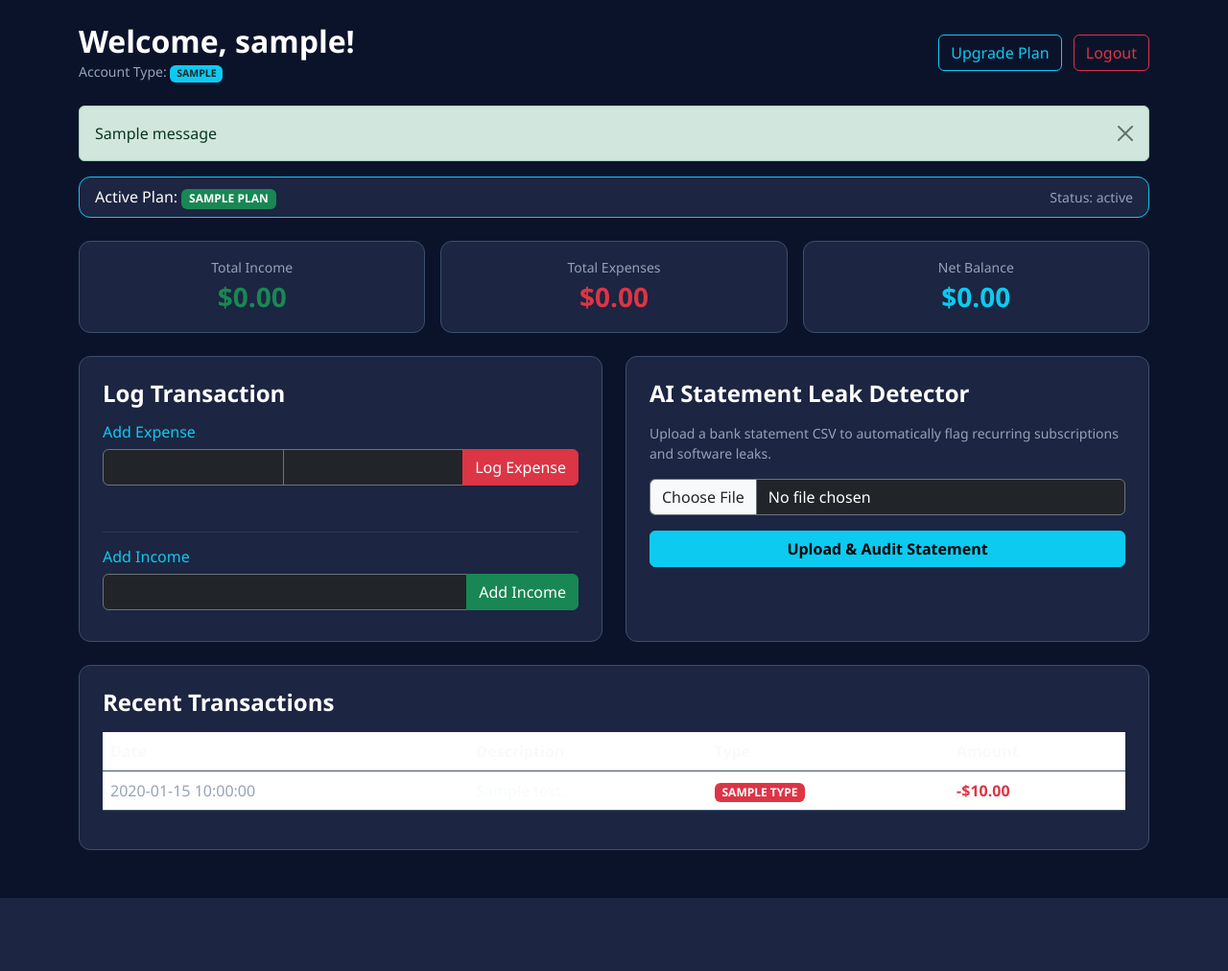
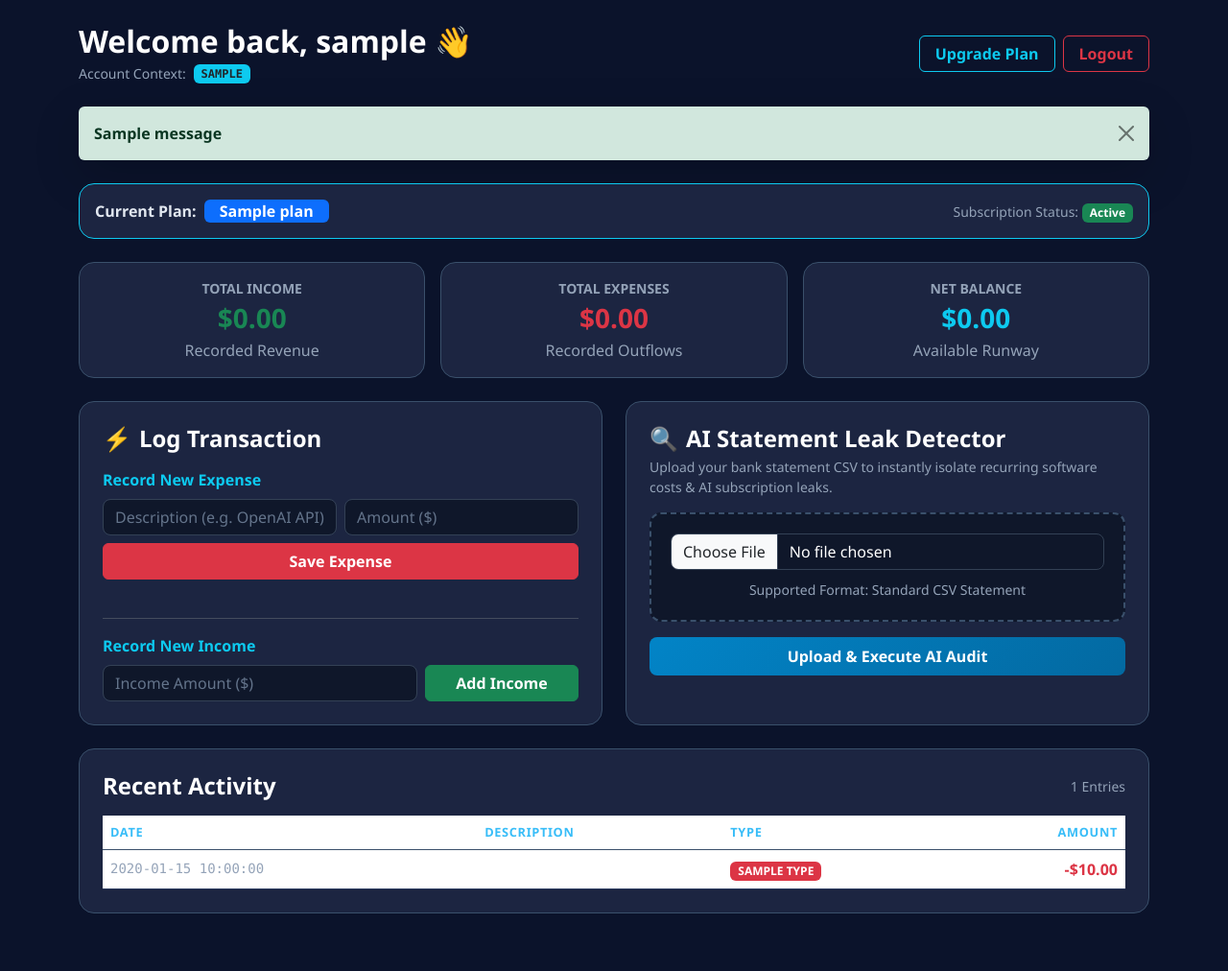
Before and after one commit to arielmuyanja-cloud/budget-buddy132, a Flask app: template templates/index.html in a window 1280 px wide. Shown: the whole page at 96% size. Before the commit the page ends 936 px from the top, so only its background shows below. Run offline with Flask 3, Linux system fonts and the light colour scheme; the template is opened without the code that fills it: most values are stand-ins (such as "Sample title", 1, 10 or a date in 2020); one stand-in notice (Sample message) is shown; some libraries are stand-ins or nearby versions.

Commit message:
Update index.html

```diff
--- a/templates/index.html
+++ b/templates/index.html
@@ -9,25 +9,78 @@
         body {
             background-color: #0b132b;
             color: #ffffff;
-            font-family: 'Segoe UI', Tahoma, Geneva, Verdana, sans-serif;
+            font-family: 'Segoe UI', system-ui, -apple-system, sans-serif;
             min-height: 100vh;
-            padding-bottom: 50px;
+            padding-bottom: 60px;
         }
-        .text-muted-custom {
+        .text-subtle {
             color: #94a3b8 !important;
+        }
+        .text-light-silver {
+            color: #e2e8f0 !important;
         }
         .card-custom {
             background-color: #1c2541;
             border: 1px solid #3a506b;
-            border-radius: 12px;
+            border-radius: 16px;
+            transition: transform 0.2s ease, border-color 0.2s ease, box-shadow 0.2s ease;
+        }
+        .card-custom:hover {
+            transform: translateY(-2px);
+            border-color: #38bdf8;
+            box-shadow: 0 8px 24px rgba(0, 0, 0, 0.25);
         }
         .table-custom {
             color: #ffffff;
-            background-color: #1c2541;
+            background-color: transparent;
         }
-        .table-custom th, .table-custom td {
+        .table-custom th {
             border-color: #3a506b;
+            color: #38bdf8;
+            font-weight: 600;
+            text-transform: uppercase;
+            font-size: 0.8rem;
+            letter-spacing: 0.05em;
+        }
+        .table-custom td {
+            border-color: #2a3a5e;
             color: #f8fafc;
+        }
+        .form-control-dark {
+            background-color: #0f172a;
+            border: 1px solid #334155;
+            color: #ffffff;
+            border-radius: 8px;
+        }
+        .form-control-dark:focus {
+            background-color: #0f172a;
+            border-color: #38bdf8;
+            color: #ffffff;
+            box-shadow: 0 0 0 0.25rem rgba(56, 189, 248, 0.25);
+        }
+        .form-control-dark::placeholder {
+            color: #64748b;
+        }
+        .btn-glow-primary {
+            background: linear-gradient(135deg, #0284c7, #0369a1);
+            color: white;
+            border: none;
+            font-weight: 600;
+            border-radius: 8px;
+        }
+        .btn-glow-primary:hover {
+            background: linear-gradient(135deg, #0369a1, #075985);
+            color: white;
+        }
+        .upload-zone {
+            border: 2px dashed #3a506b;
+            border-radius: 12px;
+            padding: 20px;
+            background-color: #0f172a;
+            transition: border-color 0.2s ease;
+        }
+        .upload-zone:hover {
+            border-color: #38bdf8;
         }
     </style>
 </head>
@@ -35,24 +88,29 @@
 
 <div class="container mt-4">
 
-    <!-- Header / Navbar -->
-    <div class="d-flex justify-content-between align-items-center mb-4">
+    <!-- Top Header -->
+    <div class="d-flex flex-column flex-md-row justify-content-between align-items-md-center mb-4 gap-3">
         <div>
-            <h2 class="fw-bold text-white mb-0">Welcome, {{ username }}!</h2>
-            <small class="text-muted-custom">Account Type: <span class="badge bg-info text-dark">{{ account_type.upper() }}</span></small>
+            <h2 class="fw-bold text-white mb-1">Welcome back, {{ username }} 👋</h2>
+            <div class="d-flex align-items-center gap-2">
+                <span class="text-subtle small">Account Context:</span>
+                <span class="badge bg-info text-dark font-monospace fw-bold">{{ account_type.upper() }}</span>
+            </div>
         </div>
-        <div>
-            <a href="/pricing" class="btn btn-outline-info me-2">Upgrade Plan</a>
-            <a href="/logout" class="btn btn-outline-danger">Logout</a>
+        <div class="d-flex gap-2">
+            <a href="/pricing" class="btn btn-outline-info fw-semibold px-3">Upgrade Plan</a>
+            <a href="/logout" class="btn btn-outline-danger fw-semibold px-3">Logout</a>
         </div>
     </div>
 
-    <!-- Flash Messages -->
+    <!-- Alert Flash Messages -->
     {% with messages = get_flashed_messages(with_categories=true) %}
       {% if messages %}
         {% for category, message in messages %}
-          <div class="alert alert-{{ 'danger' if category == 'error' else category }} alert-dismissible fade show" role="alert">
-            {{ message }}
+          <div class="alert alert-{{ 'danger' if category == 'error' else category }} alert-dismissible fade show border-0 shadow-lg mb-4" role="alert">
+            <div class="d-flex align-items-center">
+                <strong>{{ message }}</strong>
+            </div>
             <button type="button" class="btn-close" data-bs-dismiss="alert" aria-label="Close"></button>
           </div>
         {% endfor %}
@@ -62,120 +120,151 @@
     <!-- Subscription Status Banner -->
     {% if subscription %}
     <div class="card card-custom mb-4 border-info">
-        <div class="card-body d-flex justify-content-between align-items-center py-2">
-            <div>
-                <span class="text-white font-weight-bold">Active Plan: </span>
-                <span class="badge bg-success">{{ subscription['plan'].upper() }}</span>
+        <div class="card-body d-flex flex-column flex-md-row justify-content-between align-items-md-center py-3 gap-2">
+            <div class="d-flex align-items-center gap-2">
+                <span class="text-light-silver fw-semibold">Current Plan:</span>
+                <span class="badge bg-primary text-white fs-6 px-3 py-1">{{ subscription['plan'] }}</span>
             </div>
             <div>
-                <small class="text-muted-custom">Status: {{ subscription['status'] }}</small>
+                <span class="text-subtle small">Subscription Status: </span>
+                <span class="badge {{ 'bg-success' if subscription['status'] == 'active' else 'bg-warning text-dark' }} px-2 py-1">
+                    {{ subscription['status'].replace('_', ' ').title() }}
+                </span>
             </div>
         </div>
     </div>
     {% endif %}
 
-    <!-- Metrics Overview Cards -->
+    <!-- Summary Metrics Cards -->
     <div class="row g-3 mb-4">
-        <div class="col-md-4">
+        <div class="col-12 col-md-4">
             <div class="card card-custom p-3 text-center">
-                <span class="text-muted-custom small">Total Income</span>
+                <span class="text-subtle text-uppercase small fw-bold">Total Income</span>
                 <h3 class="text-success fw-bold my-1">${{ "%.2f"|format(total_income) }}</h3>
+                <span class="text-subtle fs-7">Recorded Revenue</span>
             </div>
         </div>
-        <div class="col-md-4">
+        <div class="col-12 col-md-4">
             <div class="card card-custom p-3 text-center">
-                <span class="text-muted-custom small">Total Expenses</span>
+                <span class="text-subtle text-uppercase small fw-bold">Total Expenses</span>
                 <h3 class="text-danger fw-bold my-1">${{ "%.2f"|format(total_expense) }}</h3>
+                <span class="text-subtle fs-7">Recorded Outflows</span>
             </div>
         </div>
-        <div class="col-md-4">
+        <div class="col-12 col-md-4">
             <div class="card card-custom p-3 text-center">
-                <span class="text-muted-custom small">Net Balance</span>
+                <span class="text-subtle text-uppercase small fw-bold">Net Balance</span>
                 <h3 class="text-info fw-bold my-1">${{ "%.2f"|format(balance) }}</h3>
+                <span class="text-subtle fs-7">Available Runway</span>
             </div>
         </div>
     </div>
 
+    <!-- Actions Section -->
     <div class="row g-4">
-        <!-- Add Transaction Form -->
-        <div class="col-md-6">
+
+        <!-- Transaction Logger -->
+        <div class="col-12 col-lg-6">
             <div class="card card-custom p-4 h-100">
-                <h4 class="text-white fw-bold mb-3">Log Transaction</h4>
+                <h4 class="text-white fw-bold mb-3 d-flex align-items-center gap-2">
+                    <span>⚡</span> Log Transaction
+                </h4>
 
                 <form action="/" method="POST" class="mb-4">
-                    <h6 class="text-info">Add Expense</h6>
-                    <div class="input-group mb-2">
-                        <input type="text" name="description" placeholder="Description (e.g. OpenAI Subscription)" class="form-control bg-dark text-white border-secondary" required>
-                        <input type="number" step="0.01" name="amount" placeholder="Amount ($)" class="form-control bg-dark text-white border-secondary" required>
-                        <button type="submit" class="btn btn-danger">Log Expense</button>
+                    <label class="text-info fw-semibold mb-2">Record New Expense</label>
+                    <div class="row g-2">
+                        <div class="col-12 col-sm-6">
+                            <input type="text" name="description" placeholder="Description (e.g. OpenAI API)" class="form-control form-control-dark" required>
+                        </div>
+                        <div class="col-12 col-sm-6">
+                            <input type="number" step="0.01" name="amount" placeholder="Amount ($)" class="form-control form-control-dark" required>
+                        </div>
+                        <div class="col-12 mt-2">
+                            <button type="submit" class="btn btn-danger w-100 fw-semibold">Save Expense</button>
+                        </div>
                     </div>
                 </form>
 
-                <hr class="border-secondary">
+                <hr class="border-secondary opacity-50">
 
                 <form action="/" method="POST">
-                    <h6 class="text-info">Add Income</h6>
-                    <div class="input-group mb-2">
-                        <input type="number" step="0.01" name="income_amount" placeholder="Income Amount ($)" class="form-control bg-dark text-white border-secondary" required>
-                        <button type="submit" class="btn btn-success">Add Income</button>
+                    <label class="text-info fw-semibold mb-2">Record New Income</label>
+                    <div class="row g-2">
+                        <div class="col-12 col-sm-8">
+                            <input type="number" step="0.01" name="income_amount" placeholder="Income Amount ($)" class="form-control form-control-dark" required>
+                        </div>
+                        <div class="col-12 col-sm-4">
+                            <button type="submit" class="btn btn-success w-100 fw-semibold">Add Income</button>
+                        </div>
                     </div>
                 </form>
             </div>
         </div>
 
-        <!-- Bank Statement CSV Upload & AI Leak Detector -->
-        <div class="col-md-6">
+        <!-- AI Statement Leak Detector -->
+        <div class="col-12 col-lg-6">
             <div class="card card-custom p-4 h-100">
-                <h4 class="text-white fw-bold mb-3">AI Statement Leak Detector</h4>
-                <p class="text-muted-custom small">Upload a bank statement CSV to automatically flag recurring subscriptions and software leaks.</p>
+                <h4 class="text-white fw-bold mb-1 d-flex align-items-center gap-2">
+                    <span>🔍</span> AI Statement Leak Detector
+                </h4>
+                <p class="text-subtle small mb-3">Upload your bank statement CSV to instantly isolate recurring software costs & AI subscription leaks.</p>
 
                 <form action="/upload_statement" method="POST" enctype="multipart/form-data" class="mb-3">
-                    <div class="mb-3">
-                        <input type="file" name="file" accept=".csv" class="form-control bg-dark text-white border-secondary" required>
+                    <div class="upload-zone mb-3 text-center">
+                        <input type="file" name="file" accept=".csv" class="form-control form-control-dark mb-2" required>
+                        <small class="text-subtle">Supported Format: Standard CSV Statement</small>
                     </div>
-                    <button type="submit" class="btn btn-info w-100 fw-bold">Upload & Audit Statement</button>
+                    <button type="submit" class="btn btn-glow-primary w-100 py-2 fw-bold">Upload & Execute AI Audit</button>
                 </form>
 
                 {% if session.get('last_audit') %}
-                <div class="mt-3 p-3 bg-dark rounded border border-info">
-                    <h6 class="text-info fw-bold">Audit Insights</h6>
-                    <ul class="mb-1 ps-3 text-white small">
+                <div class="mt-3 p-3 rounded-3 border border-info" style="background-color: #0f172a;">
+                    <div class="d-flex justify-content-between align-items-center mb-2">
+                        <h6 class="text-info fw-bold mb-0">Audit Insights</h6>
+                        <span class="badge bg-warning text-dark font-monospace">Annual Savings: ${{ session['last_audit']['annual_savings'] }}</span>
+                    </div>
+                    <ul class="mb-0 ps-3 text-light-silver small">
                         {% for insight in session['last_audit']['insights'] %}
-                            <li>{{ insight }}</li>
+                            {% if insight.strip() %}
+                                <li class="mb-1">{{ insight }}</li>
+                            {% endif %}
                         {% endfor %}
                     </ul>
-                    <div class="mt-2 text-warning small fw-bold">
-                        Potential Annual Savings: ${{ session['last_audit']['annual_savings'] }}
-                    </div>
                 </div>
                 {% endif %}
             </div>
         </div>
     </div>
 
-    <!-- Recent Transactions Table -->
+    <!-- Transactions Table -->
     <div class="card card-custom mt-4 p-4">
-        <h4 class="text-white fw-bold mb-3">Recent Transactions</h4>
+        <div class="d-flex justify-content-between align-items-center mb-3">
+            <h4 class="text-white fw-bold mb-0">Recent Activity</h4>
+            <span class="text-subtle small">{{ transactions|length if transactions else 0 }} Entries</span>
+        </div>
+
         {% if transactions %}
         <div class="table-responsive">
-            <table class="table table-custom align-middle">
+            <table class="table table-custom align-middle mb-0">
                 <thead>
                     <tr>
                         <th>Date</th>
                         <th>Description</th>
                         <th>Type</th>
-                        <th>Amount</th>
+                        <th class="text-end">Amount</th>
                     </tr>
                 </thead>
                 <tbody>
                     {% for t in transactions %}
                     <tr>
-                        <td class="text-muted-custom">{{ t['date'] if t['date'] else 'N/A' }}</td>
-                        <td>{{ t['description'] }}</td>
+                        <td class="text-subtle font-monospace small">{{ t['date'] if t['date'] else 'N/A' }}</td>
+                        <td class="fw-semibold text-white">{{ t['description'] }}</td>
                         <td>
-                            <span class="badge {{ 'bg-success' if t['type'] == 'income' else 'bg-danger' }}">{{ t['type'].upper() }}</span>
+                            <span class="badge {{ 'bg-success text-white' if t['type'] == 'income' else 'bg-danger text-white' }} px-2 py-1">
+                                {{ t['type'].upper() }}
+                            </span>
                         </td>
-                        <td class="{{ 'text-success' if t['type'] == 'income' else 'text-danger' }} fw-bold">
+                        <td class="text-end fw-bold {{ 'text-success' if t['type'] == 'income' else 'text-danger' }}">
                             {{ '+' if t['type'] == 'income' else '-' }}${{ "%.2f"|format(t['amount']) }}
                         </td>
                     </tr>
@@ -184,7 +273,9 @@
             </table>
         </div>
         {% else %}
-        <p class="text-muted-custom">No transactions recorded yet.</p>
+        <div class="text-center py-4">
+            <p class="text-subtle mb-0">No transactions recorded yet. Upload a statement or log an expense above to get started.</p>
+        </div>
         {% endif %}
     </div>
 
```
